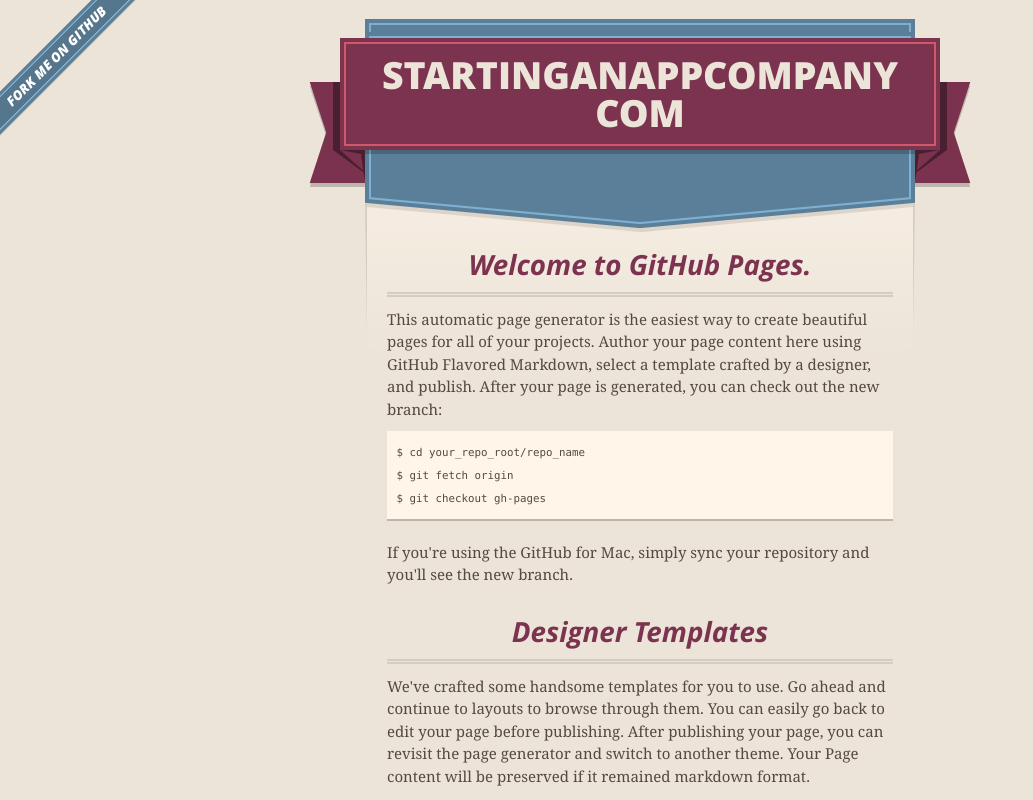
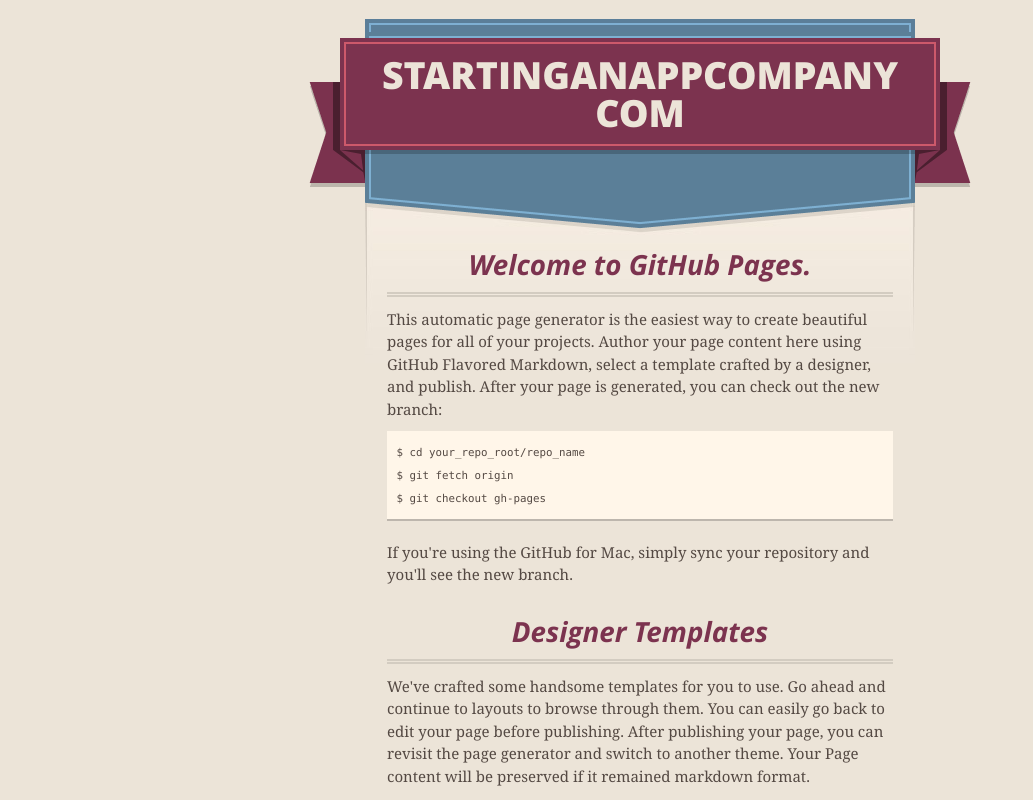
Before and after one commit to Margaritas/startinganappcompany_com, a plain HTML site: page index.html in a window 1280 px wide. Shown: the top 800 px of the page, without its empty margins (0-1033 px from the left). Drawn offline with nearby package versions, Linux system fonts and the light colour scheme.

Commit message:
Removed "Fork Me" Banner

```diff
--- a/index.html
+++ b/index.html
@@ -21,7 +21,6 @@
   </head>
 
   <body>
-    <a id="forkme_banner" href="https://github.com/Margaritas/startinganappcompany_com">View on GitHub</a>
     <div class="shell">
 
       <header>
```
